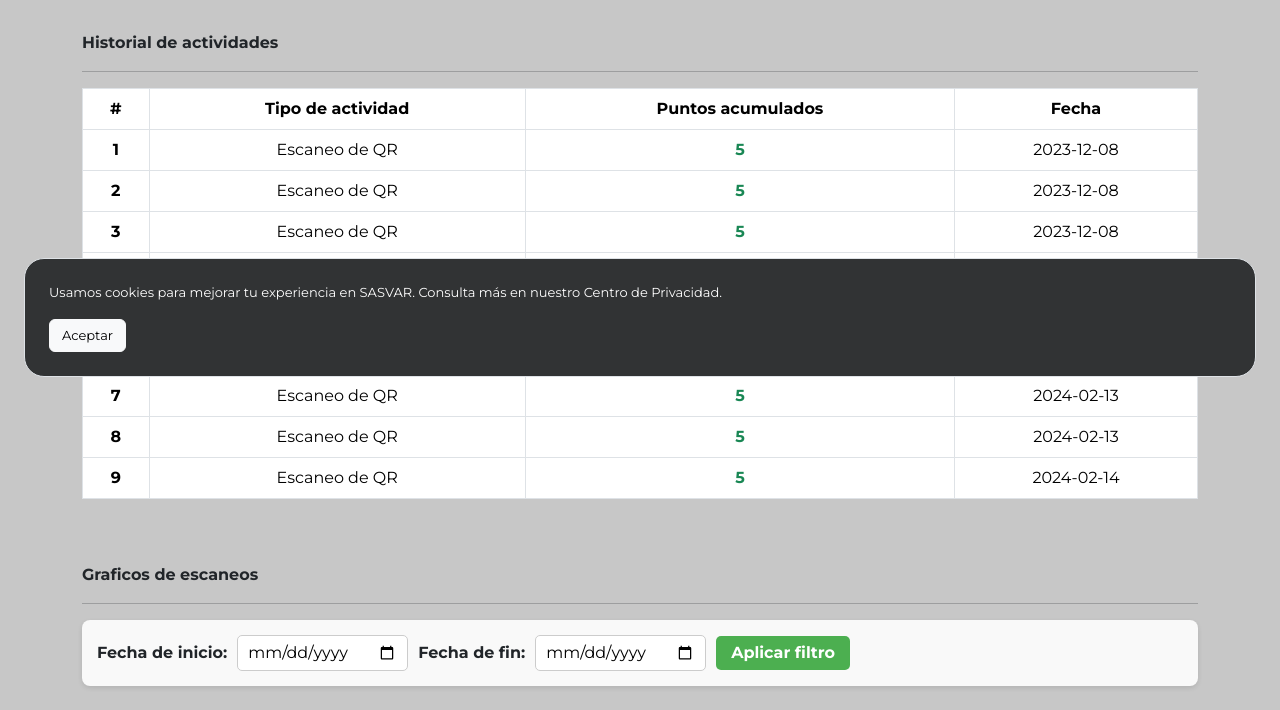
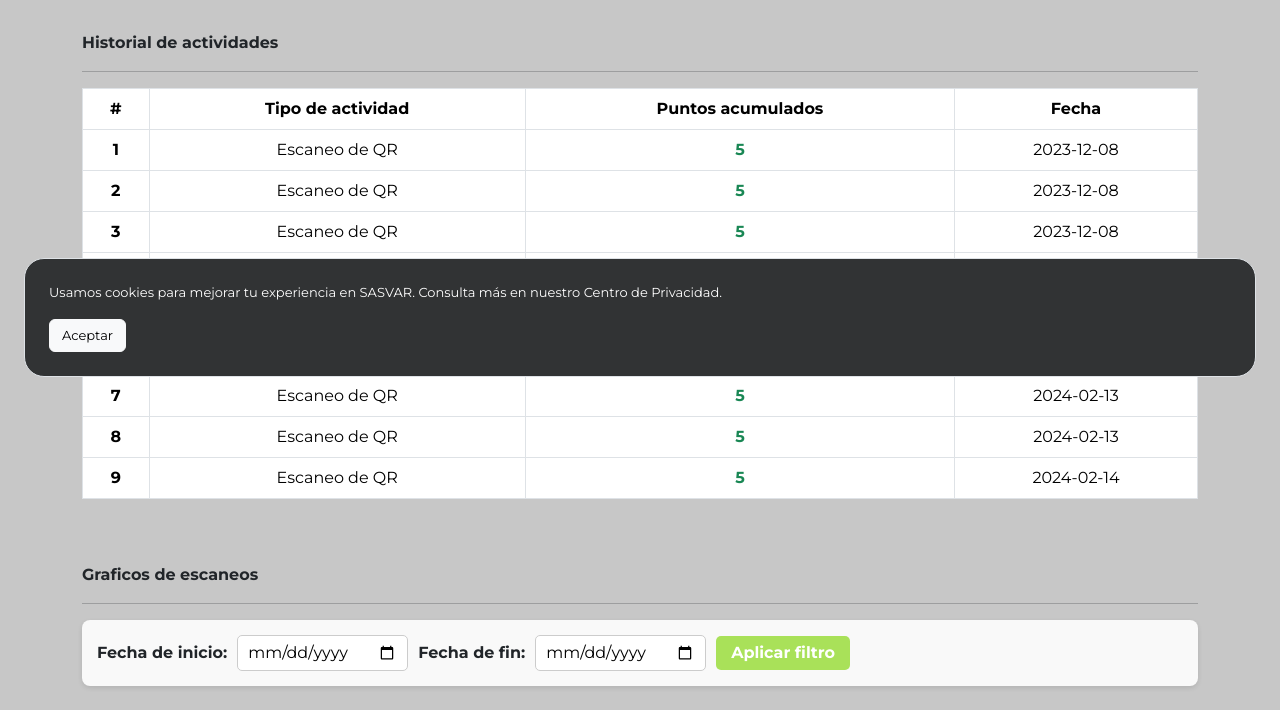
Before and after one commit to danielgara/sasvar, a Django app: page /mi-cuenta/estadisticas in a window 1280 px wide. Shown: the part 399-1109 px from the top of the page. Run offline with Django 4.2, Linux system fonts and the light colour scheme; a user stored in the database is signed in; data comes from the database, SQL or seed files in the repository; both versions use the stored data as it was after the commit; some libraries are stand-ins or nearby versions.

Commit message:
Formato al documento

```diff
--- a/accounts/templates/accounts/stats.html
+++ b/accounts/templates/accounts/stats.html
@@ -65,7 +65,7 @@
           style="padding: 5px 10px; border: 1px solid #ccc; border-radius: 5px;">
 
         <button type="button" onclick="obtenerDatosDeUsuario()"
-          style="padding: 5px 15px; background-color: #4CAF50; color: white; border: none; border-radius: 5px; cursor: pointer; font-weight: bold;">Aplicar
+          style="padding: 5px 15px; background-color: #a9e159	; color: rgb(255, 255, 255); border: none; border-radius: 5px; cursor: pointer; font-weight: bold;">Aplicar
           filtro</button>
       </div>
     </form>
@@ -128,14 +128,32 @@
               x: {
                 title: {
                   display: true,
-                  text: 'Fecha'
+                  text: 'Fecha',
+                  color: '#000'
+                },
+                ticks: {
+                  color: '#000' // Cambia el color de las etiquetas del eje Y
                 }
               },
               y: {
                 beginAtZero: true,
                 title: {
                   display: true,
-                  text: 'Cantidad de Escaneos'
+                  text: 'Cantidad de Escaneos',
+                  color: '#000'
+                },
+                ticks: {
+                  color: '#000' // Cambia el color de las etiquetas del eje Y
+                }
+              }
+            },
+            plugins: {
+              legend: {
+                labels: {
+                  color: '#000', // Cambia el color del texto en la leyenda (label)
+                  font: {
+                    size: 14 // Opcional: cambia el tamaño de la fuente
+                  }
                 }
               }
             }
@@ -169,14 +187,32 @@
               x: {
                 title: {
                   display: true,
-                  text: 'Fecha'
+                  text: 'Fecha',
+                  color: '#000'
+                },
+                ticks: {
+                  color: '#000' // Cambia el color de las etiquetas del eje Y
                 }
               },
               y: {
                 beginAtZero: true,
                 title: {
                   display: true,
-                  text: 'Cantidad de Escaneos'
+                  text: 'Cantidad de Escaneos',
+                  color: '#000'
+                },
+                ticks: {
+                  color: '#000' // Cambia el color de las etiquetas del eje Y
+                }
+              }
+            },
+            plugins: {
+              legend: {
+                labels: {
+                  color: '#000', // Cambia el color del texto en la leyenda (label)
+                  font: {
+                    size: 14 // Opcional: cambia el tamaño de la fuente
+                  }
                 }
               }
             }
```
Also changed, not shown: accounts/admin.py (+84 -132 lines), db/db.sqlite3.
